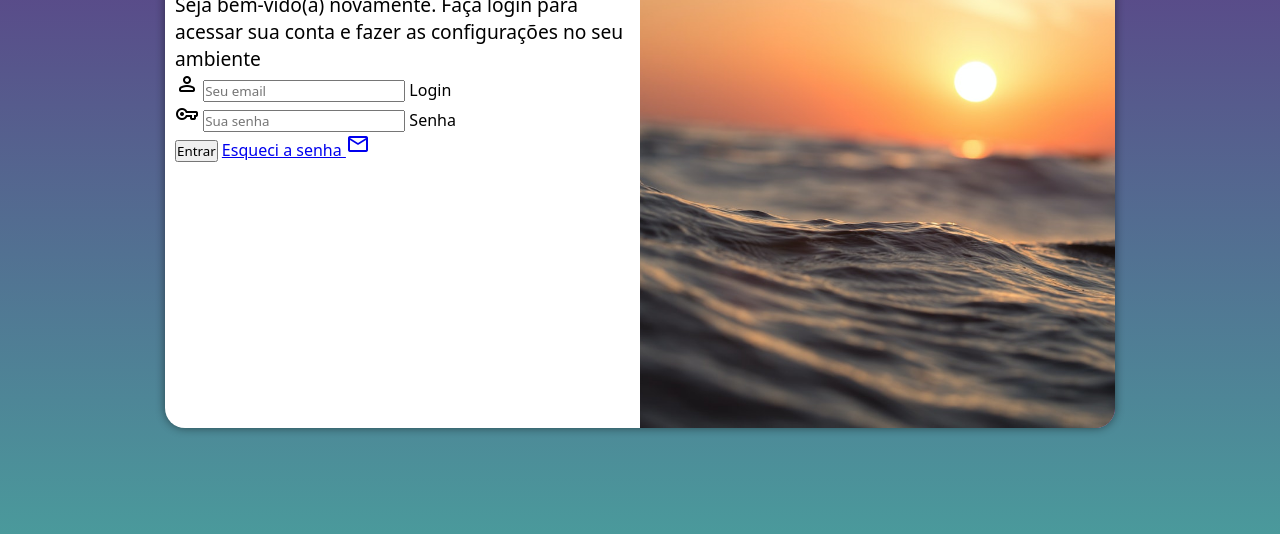
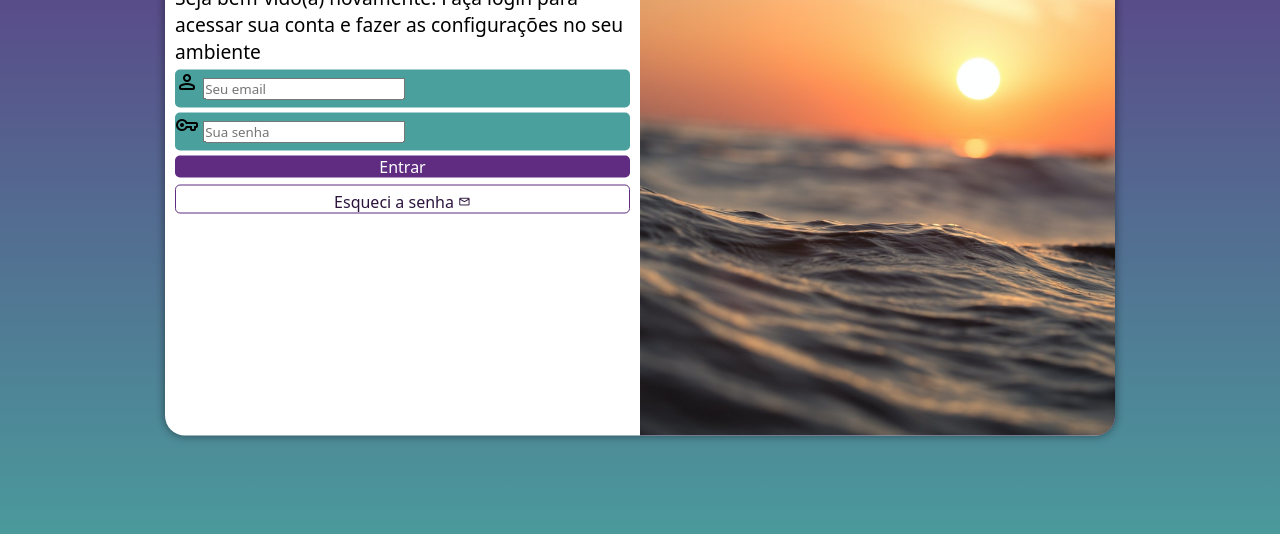
Before and after one commit to FDavidPereira/projeto-login, a plain HTML site: page index.html in a window 1280 px wide. Shown: the part 222-756 px from the top of the page. Drawn offline with nearby package versions, Linux system fonts and the light colour scheme.

Commit message:
Formatação do formulário

```diff
--- a/estilos/style.css
+++ b/estilos/style.css
@@ -32,8 +32,8 @@ section#login{
     transform: translate(-50%, -50%);
 
     background-color: white;
-    width: 250px;
-    height: 500px;
+    width: 270px;
+    height: 515px;
     border-radius: 20px;
     overflow: hidden;
     box-shadow: 0px 0px 10px rgba(0, 0, 0, 0.482);
@@ -62,3 +62,56 @@ div#formulario > h1{
 div#formulario > p{
     font-size: 0.8em;
 }
+
+form > div.campo{
+    background-color: #49a09d;
+    display: block;
+    width: 100%;
+    height: 40%;
+    border-radius: 5px;
+    margin: 5px 0px;
+    padding-bottom: 8px;
+}
+
+div.campo > label{
+    display: none;
+}
+
+form > input[type=submit]{
+    display: block;
+    font-size: 1em;
+    width: 100%;
+    height: 40%;
+    background-color: #5f2c82;
+    color: white;
+    border: none;
+    border-radius: 5px;
+    cursor: pointer;
+}
+
+form > input[type=submit]:hover{
+    background-color: #2c143d;
+}
+
+form > a.botao{
+    display: block;
+    text-align: center;
+    font-size: 1em;
+    width: 100%;
+    height: 40%;
+    padding-top: 5px;
+    margin-top: 7px;
+    background-color: white;
+    color: #2c143d;
+    border: 1px solid #5f2c82;
+    border-radius: 5px;
+    text-decoration: none;
+}
+
+form > a.botao:hover{
+    background-color: #9d4bd4;
+}
+
+form > a.botao > span{
+    font-size: 0.8em;
+}
--- a/index.html
+++ b/index.html
@@ -35,7 +35,7 @@
                         <label for="isenha">Senha</label>
                     </div>
                     <input type="submit" value="Entrar">
-                    <a href="Esqueci.html">Esqueci a senha <span class="material-symbols-rounded">
+                    <a href="Esqueci.html" class="botao">Esqueci a senha <span class="material-symbols-rounded">
                         mail
                         </span>                   </a>
 
```
